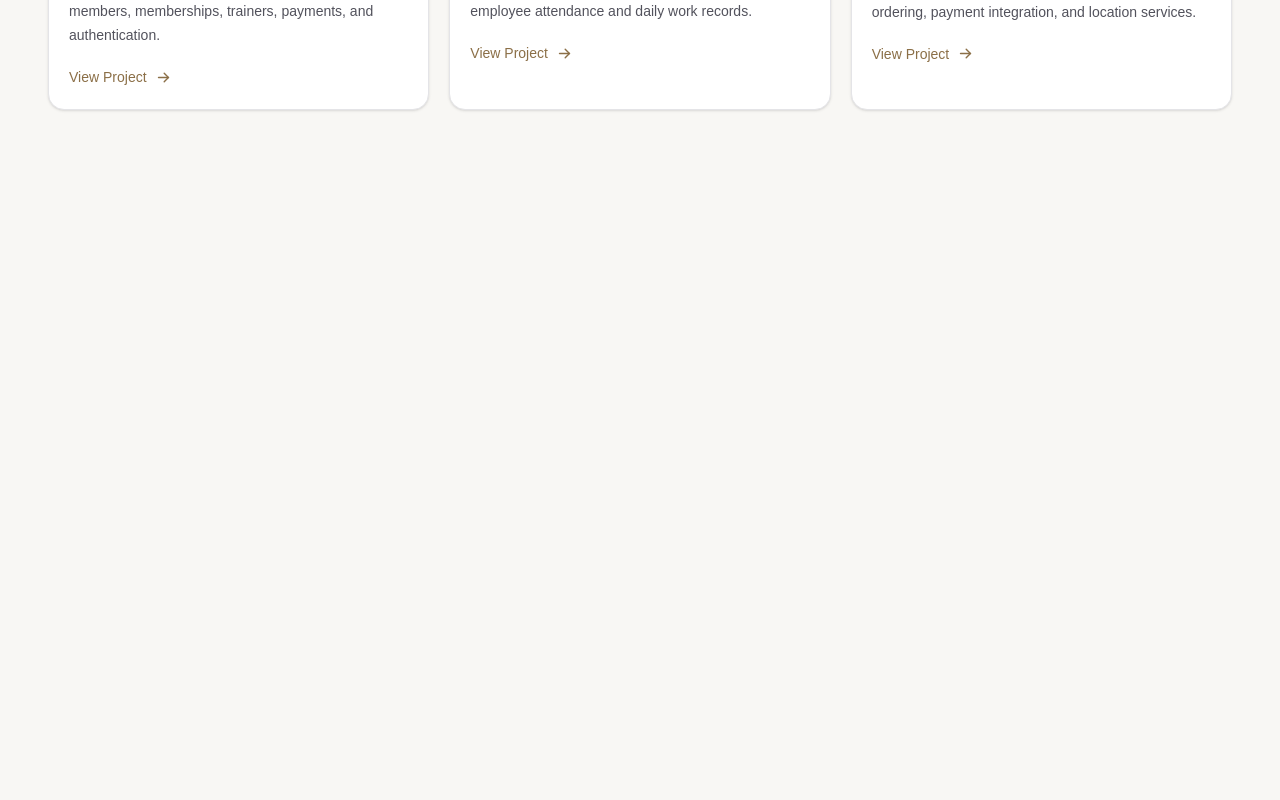
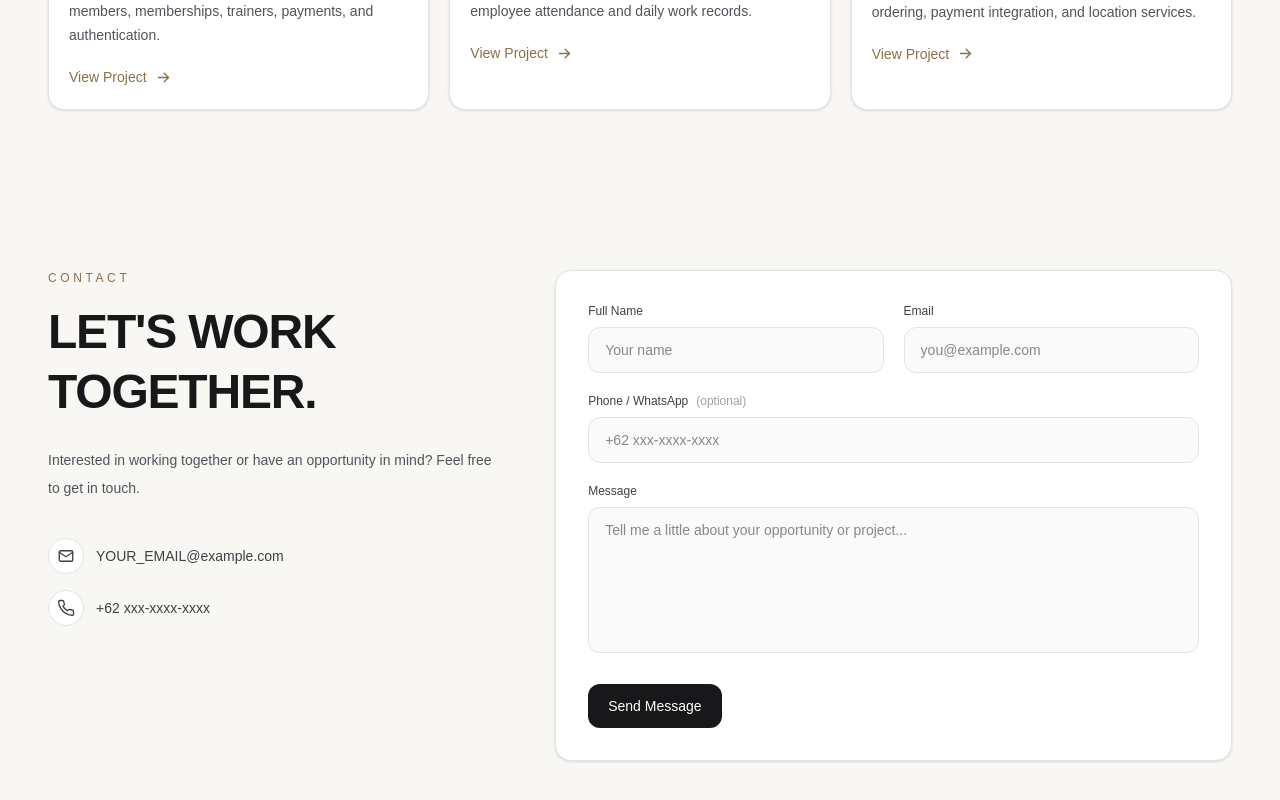
Before and after one commit to shafira-dwi/shafira-portfolio, a React (Vite) app: page / in a window 1280 px wide. Shown: the part 3075-3875 px from the top of the page. Before the commit the page ends 3265 px from the top, so only its background shows below. Built offline with nearby package versions, Linux system fonts and the light colour scheme.

Commit message:
add contact section

```diff
--- a/src/App.jsx
+++ b/src/App.jsx
@@ -3,6 +3,7 @@ import Hero from "./sections/Hero";
 import About from "./sections/About";
 import Skills from "./sections/Skills";
 import Projects from "./sections/Projects";
+import Contact from "./sections/Contact";
 
 function App() {
   return (
@@ -14,6 +15,7 @@ function App() {
         <About />
         <Skills />
         <Projects />
+        <Contact />
       </main>
     </>
   );
--- a/src/sections/Contact.jsx
+++ b/src/sections/Contact.jsx
@@ -1,20 +1,168 @@
-import SectionTitle from "../components/SectionTitle";
+import { useState } from "react";
+
+function MailIcon() {
+  return (
+    <svg width="18" height="18" viewBox="0 0 24 24" fill="none" stroke="currentColor" strokeWidth="1.8" strokeLinecap="round" strokeLinejoin="round">
+      <rect x="3" y="5" width="18" height="14" rx="2" />
+      <path d="m3 7 9 6 9-6" />
+    </svg>
+  );
+}
+
+function PhoneIcon() {
+  return (
+    <svg width="18" height="18" viewBox="0 0 24 24" fill="none" stroke="currentColor" strokeWidth="1.8" strokeLinecap="round" strokeLinejoin="round">
+      <path d="M22 16.92v3a2 2 0 0 1-2.18 2 19.8 19.8 0 0 1-8.63-3.07 19.5 19.5 0 0 1-6-6A19.8 19.8 0 0 1 2.12 4.18 2 2 0 0 1 4.11 2h3a2 2 0 0 1 2 1.72c.12.9.33 1.78.62 2.63a2 2 0 0 1-.45 2.11L8 9.73a16 16 0 0 0 6 6l1.27-1.27a2 2 0 0 1 2.11-.45c.85.29 1.73.5 2.63.62A2 2 0 0 1 22 16.92Z" />
+    </svg>
+  );
+}
 
 function Contact() {
+  const [formData, setFormData] = useState({
+    name: "",
+    email: "",
+    phone: "",
+    message: "",
+  });
+
+  const handleChange = (event) => {
+    const { name, value } = event.target;
+
+    setFormData((prev) => ({
+      ...prev,
+      [name]: value,
+    }));
+  };
+
+  const handleSubmit = (event) => {
+    event.preventDefault();
+
+    const subject = encodeURIComponent(`Portfolio Contact - ${formData.name}`);
+
+    const body = encodeURIComponent(`Name: ${formData.name}\nEmail: ${formData.email}\nPhone: ${formData.phone || "-"}\n\nMessage:\n${formData.message}`);
+
+    window.location.href = `mailto:YOUR_EMAIL@example.com?subject=${subject}&body=${body}`;
+  };
+
   return (
-    <section id="contact">
-      <SectionTitle title="Let's Connect" description="Feel free to reach out for opportunities, collaborations, or interesting projects." />
+    <section id="contact" className="bg-[#f8f7f4] px-6 py-20 text-zinc-900 md:px-12">
+      <div className="mx-auto max-w-7xl">
+        <div className="grid gap-14 md:grid-cols-[0.8fr_1.2fr] md:items-start">
+          {/* Left */}
+          <div>
+            <p className="mb-4 text-xs font-medium uppercase tracking-[0.3em] text-[#8b6f47]">Contact</p>
 
-      <div>
-        <a href="mailto:your-email@example.com">Email</a>
+            <h2 className="max-w-md text-4xl font-bold leading-tight tracking-tight md:text-5xl">
+              LET&apos;S WORK
+              <br />
+              TOGETHER.
+            </h2>
 
-        <a href="https://github.com/" target="_blank" rel="noreferrer">
-          GitHub
-        </a>
+            <p className="mt-6 max-w-md text-sm leading-7 text-zinc-600">Interested in working together or have an opportunity in mind? Feel free to get in touch.</p>
 
-        <a href="https://www.linkedin.com/in/shafira-dwi-nuraulia-92aa95323/" target="_blank" rel="noreferrer">
-          LinkedIn
-        </a>
+            <div className="mt-9 space-y-4">
+              {/* Email */}
+              <a href="mailto:YOUR_EMAIL@example.com" className="flex items-center gap-3 text-sm text-zinc-700 transition-colors hover:text-[#8b6f47]">
+                <span className="flex h-9 w-9 items-center justify-center rounded-full border border-zinc-200 bg-white">
+                  <MailIcon />
+                </span>
+
+                <span>YOUR_EMAIL@example.com</span>
+              </a>
+
+              {/* Phone */}
+              <a href="https://wa.me/YOUR_PHONE_NUMBER" target="_blank" rel="noopener noreferrer" className="flex items-center gap-3 text-sm text-zinc-700 transition-colors hover:text-[#8b6f47]">
+                <span className="flex h-9 w-9 items-center justify-center rounded-full border border-zinc-200 bg-white">
+                  <PhoneIcon />
+                </span>
+
+                <span>+62 xxx-xxxx-xxxx</span>
+              </a>
+            </div>
+          </div>
+
+          {/* Right - Contact Form */}
+          <form onSubmit={handleSubmit} className="rounded-2xl border border-zinc-200 bg-white p-6 shadow-sm md:p-8">
+            <div className="grid gap-5 md:grid-cols-2">
+              {/* Name */}
+              <div>
+                <label htmlFor="name" className="mb-2 block text-xs font-medium text-zinc-700">
+                  Full Name
+                </label>
+
+                <input
+                  id="name"
+                  name="name"
+                  type="text"
+                  required
+                  value={formData.name}
+                  onChange={handleChange}
+                  placeholder="Your name"
+                  className="w-full rounded-xl border border-zinc-200 bg-[#fafafa] px-4 py-3 text-sm text-zinc-900 outline-none transition focus:border-[#8b6f47] focus:ring-2 focus:ring-[#8b6f47]/10"
+                />
+              </div>
+
+              {/* Email */}
+              <div>
+                <label htmlFor="email" className="mb-2 block text-xs font-medium text-zinc-700">
+                  Email
+                </label>
+
+                <input
+                  id="email"
+                  name="email"
+                  type="email"
+                  required
+                  value={formData.email}
+                  onChange={handleChange}
+                  placeholder="you@example.com"
+                  className="w-full rounded-xl border border-zinc-200 bg-[#fafafa] px-4 py-3 text-sm text-zinc-900 outline-none transition focus:border-[#8b6f47] focus:ring-2 focus:ring-[#8b6f47]/10"
+                />
+              </div>
+            </div>
+
+            {/* Phone */}
+            <div className="mt-5">
+              <label htmlFor="phone" className="mb-2 block text-xs font-medium text-zinc-700">
+                Phone / WhatsApp
+                <span className="ml-2 text-zinc-400">(optional)</span>
+              </label>
+
+              <input
+                id="phone"
+                name="phone"
+                type="tel"
+                value={formData.phone}
+                onChange={handleChange}
+                placeholder="+62 xxx-xxxx-xxxx"
+                className="w-full rounded-xl border border-zinc-200 bg-[#fafafa] px-4 py-3 text-sm text-zinc-900 outline-none transition focus:border-[#8b6f47] focus:ring-2 focus:ring-[#8b6f47]/10"
+              />
+            </div>
+
+            {/* Message */}
+            <div className="mt-5">
+              <label htmlFor="message" className="mb-2 block text-xs font-medium text-zinc-700">
+                Message
+              </label>
+
+              <textarea
+                id="message"
+                name="message"
+                required
+                rows="6"
+                value={formData.message}
+                onChange={handleChange}
+                placeholder="Tell me a little about your opportunity or project..."
+                className="w-full resize-none rounded-xl border border-zinc-200 bg-[#fafafa] px-4 py-3 text-sm text-zinc-900 outline-none transition focus:border-[#8b6f47] focus:ring-2 focus:ring-[#8b6f47]/10"
+              />
+            </div>
+
+            {/* Submit */}
+            <button type="submit" className="mt-6 inline-flex items-center rounded-xl bg-zinc-900 px-5 py-3 text-sm font-medium text-white transition-all duration-300 hover:-translate-y-0.5 hover:bg-[#8b6f47]">
+              Send Message
+            </button>
+          </form>
+        </div>
       </div>
     </section>
   );
```
